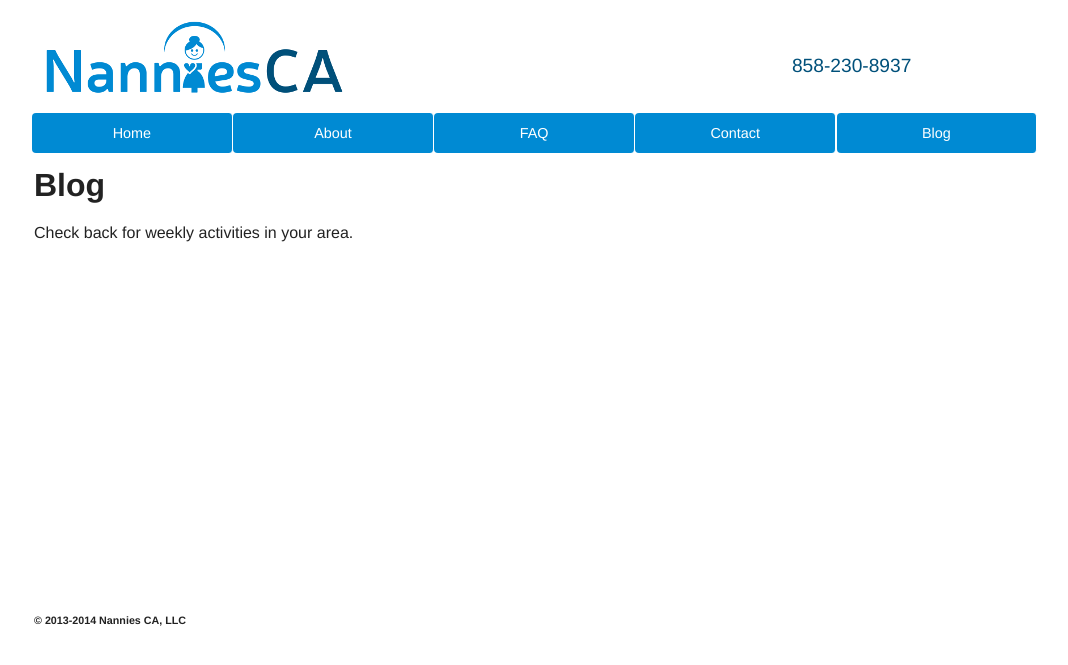
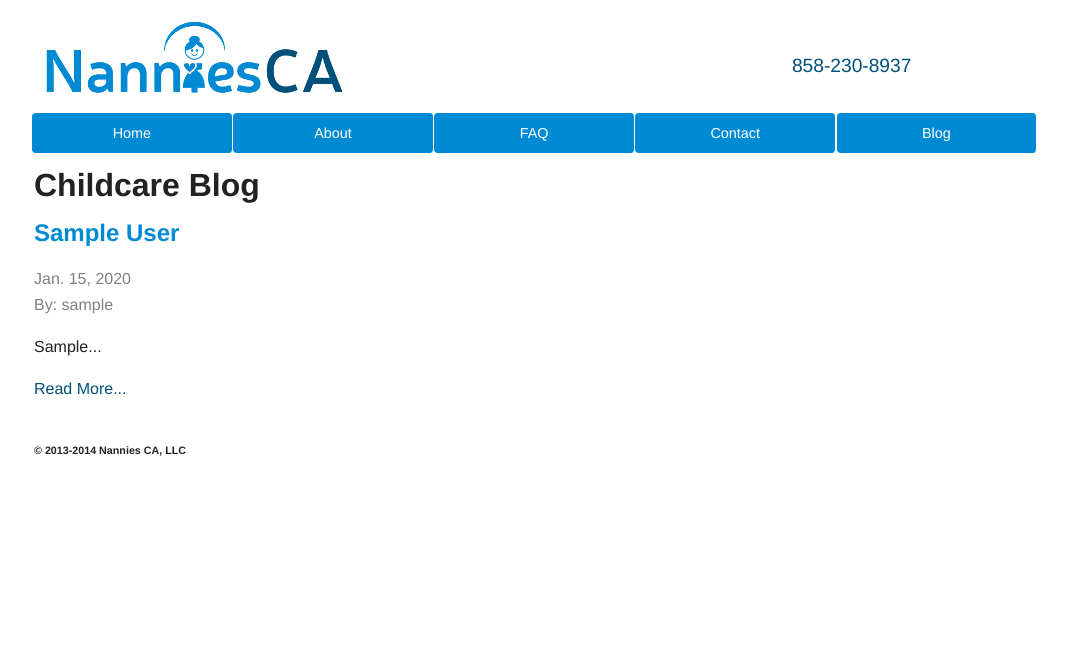
Before and after one commit to lhambsch/nannies_ca, a Django app: page /blog/ in a window 1280 px wide. Shown: the top 665 px of the page, without its empty margins (94-1162 px from the left). Run offline with Django 3.2, Linux system fonts and the light colour scheme; tables that the repository leaves empty hold one stand-in row (values such as "Sample post"); parts of the project's set-up code (start-up, migrations or seed data) failed here and were passed over; some libraries are stand-ins or nearby versions.

Commit message:
Added blog functionality.

```diff
--- a/customer_area/models.py
+++ b/customer_area/models.py
@@ -44,6 +44,15 @@ class Article(models.Model):
 	created_on = models.DateField(auto_now_add=True)
 	title = models.CharField(max_length=70)
 
+	class Meta:
+		ordering = ['-created_on']
+
+
+	def __unicode__(self):
+		return u'{0}'.format(self.title)
+
+
+
 class Comment(models.Model):
 	author = models.ForeignKey(User, related_name="comment_author")
 	comment = models.TextField()
--- a/customer_area/views.py
+++ b/customer_area/views.py
@@ -1,3 +1,15 @@
 from django.shortcuts import render
+from .models import Article, User, Comment, Family, Nanny
 
 # Create your views here.
+def blog(request):
+	title = "Children's Events and Activites - San Diego, CA | Nannies CA"
+	description = "San Diego children's events and activities."
+	articles = Article.objects.all()
+	return render(request, 'blog.html', {'title': title, 'description': description, 'articles': articles})
+
+
+def article(request, id):
+	article = Article.objects.get(pk=id)
+	description = ''
+	return render(request, 'article.html', {'title': article.title, 'description': description, 'article': article})
--- a/nannies_ca/settings.py
+++ b/nannies_ca/settings.py
@@ -31,9 +31,9 @@ SECURE_PROXY_SSL_HEADER = ('HTTP_X_FORWARDED_PROTO', 'https')
 SECRET_KEY = '56f^$%vy-dzq^&_a$oe0js=)hw^&0l)8rk2jqevv_ns($!3kn@'
 
 # SECURITY WARNING: don't run with debug turned on in production!
-DEBUG = False
+DEBUG = True
 
-TEMPLATE_DEBUG = False
+TEMPLATE_DEBUG = True
 
 ALLOWED_HOSTS = ['*']
 
--- a/nannies_ca/urls.py
+++ b/nannies_ca/urls.py
@@ -9,7 +9,11 @@ urlpatterns = patterns('',
     url(r'^about/$', 'nannies_ca.views.about', name='about'),
     url(r'^faq/$', 'nannies_ca.views.faq', name='faq'),
     url(r'^contact/$', 'nannies_ca.views.contact', name='contact'),
-    url(r'^blog/$', 'nannies_ca.views.blog', name='blog'),
+    # url(r'^blog/$', 'nannies_ca.views.blog', name='blog'),
+
+    # blog post urls
+    url(r'^blog/$', 'customer_area.views.blog', name='blog'),
+    url(r'^blog/([0-9]*)/$', 'customer_area.views.article', name="article"),
 
     # user auth urls
     url(r'^login/', 'nannies_ca.views.login', name='login'),
--- a/static/css/main.css
+++ b/static/css/main.css
@@ -53,6 +53,28 @@ textarea {
     background: #ccc;
     color: #000;
     padding: 0.2em 0;
+}
+
+.article-titles {
+    color: #008AD3;
+}
+
+.article-titles a {
+    color: #008AD3;
+
+}
+
+.article-link {
+    color: #00507A;
+}
+
+.article-info {
+    color: gray;
+}
+
+.article-body {
+    text-indent: 50px;
+    /*font-size: 14px;*/
 }
 
 
--- a/templates/blog.html
+++ b/templates/blog.html
@@ -5,10 +5,16 @@
     <div class="main wrapper clearfix">
 
         <article>
-            <header style="height:400px;">
-                <h1>Blog</h1>
-                <p>Check back for weekly activities in your area.</p>
+            <header>
+                <h1>Childcare Blog</h1>
             </header>
+            {% for article in articles %}
+                <h2 class="article-titles"><a href="{% url 'article' article.pk %}">{{ article.title }}</a></h2>
+                <span class="article-info">{{ article.created_on }}</span>
+                <div class="article-info">By: {{ article.author.username }}</div>
+                <p>{{ article.article | slice:":1000" | add:"..." }}</p>
+                <a class="article-link" href="{% url 'article' article.pk %}">Read More...</a>
+            {% endfor %}
             <!-- <section>
                 <h2>article section h2</h2>
                 <p>Lorem ipsum dolor sit amet, consectetur adipiscing elit. Aliquam sodales urna non odio egestas tempor. Nunc vel vehicula ante. Etiam bibendum iaculis libero, eget molestie nisl pharetra in. In semper consequat est, eu porta velit mollis nec. Curabitur posuere enim eget turpis feugiat tempor. Etiam ullamcorper lorem dapibus velit suscipit ultrices. Proin in est sed erat facilisis pharetra.</p>
--- a/templates/index.html
+++ b/templates/index.html
@@ -12,7 +12,7 @@
         <aside class="aside-link">
             <a class="aside-link" href="{% url 'about' %}">
                 <h3>How It Works</h3>
-                <p>Nannies CA provides full-time, professional nanny services that are tailored to meet your needs. Our goal is to provide children with a nanny that will provide a caring and nurturing environment.  We do not charge a finder's fee and will replace your nanny if they do not meet your expectations for any reason.</p>
+                <p>Nannies CA is a nanny agency that provides full-time, professional nanny services that are tailored to meet your needs. Our goal is to provide children with a nanny that will provide a caring and nurturing environment.  We will replace your nanny if they do not meet your expectations for any reason.</p>
             </a>
         </aside>
         <aside class="aside-link">
```
Also changed, not shown: templates/article.html (added, +21 -0 lines), 4 other files.
